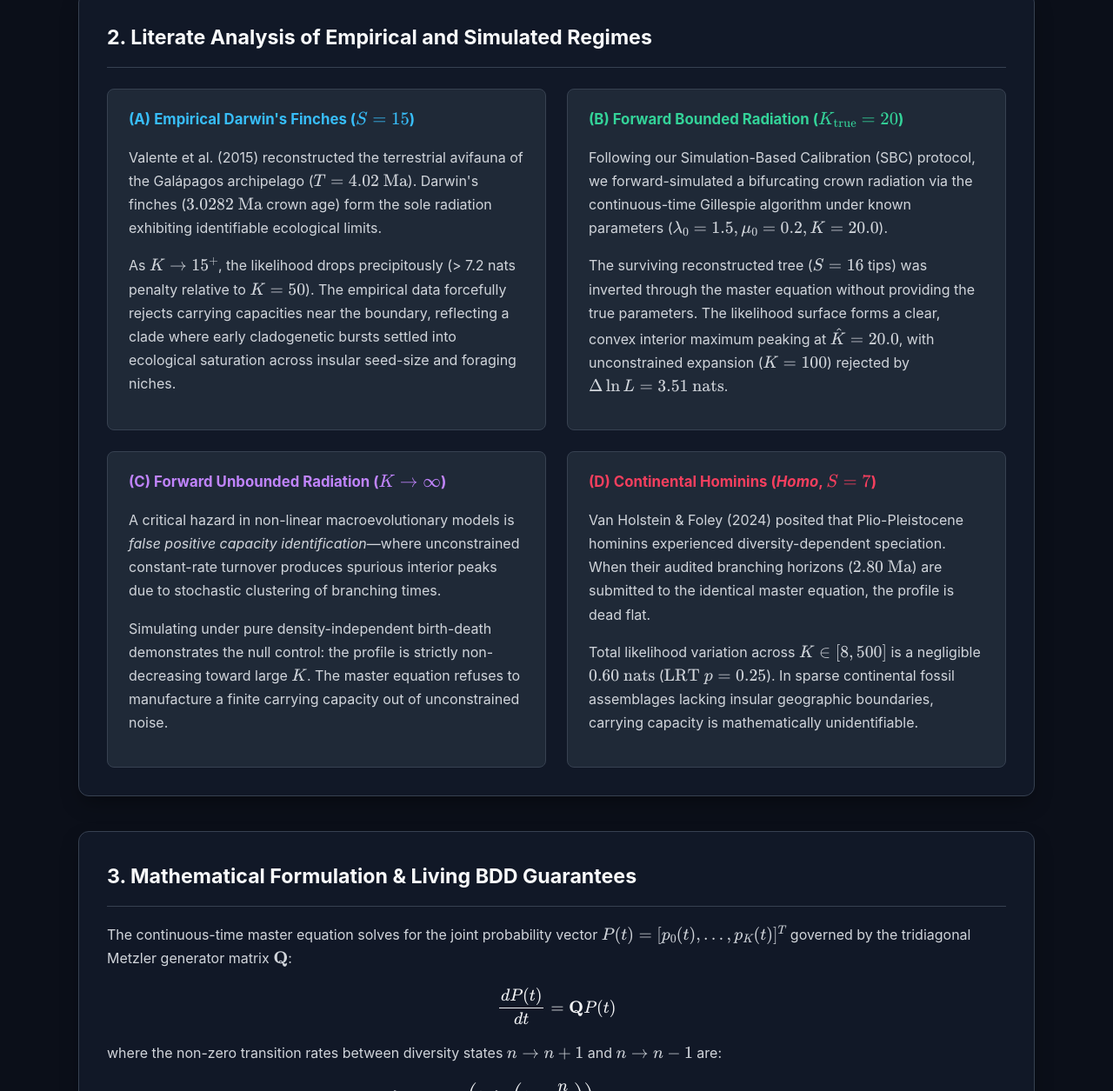
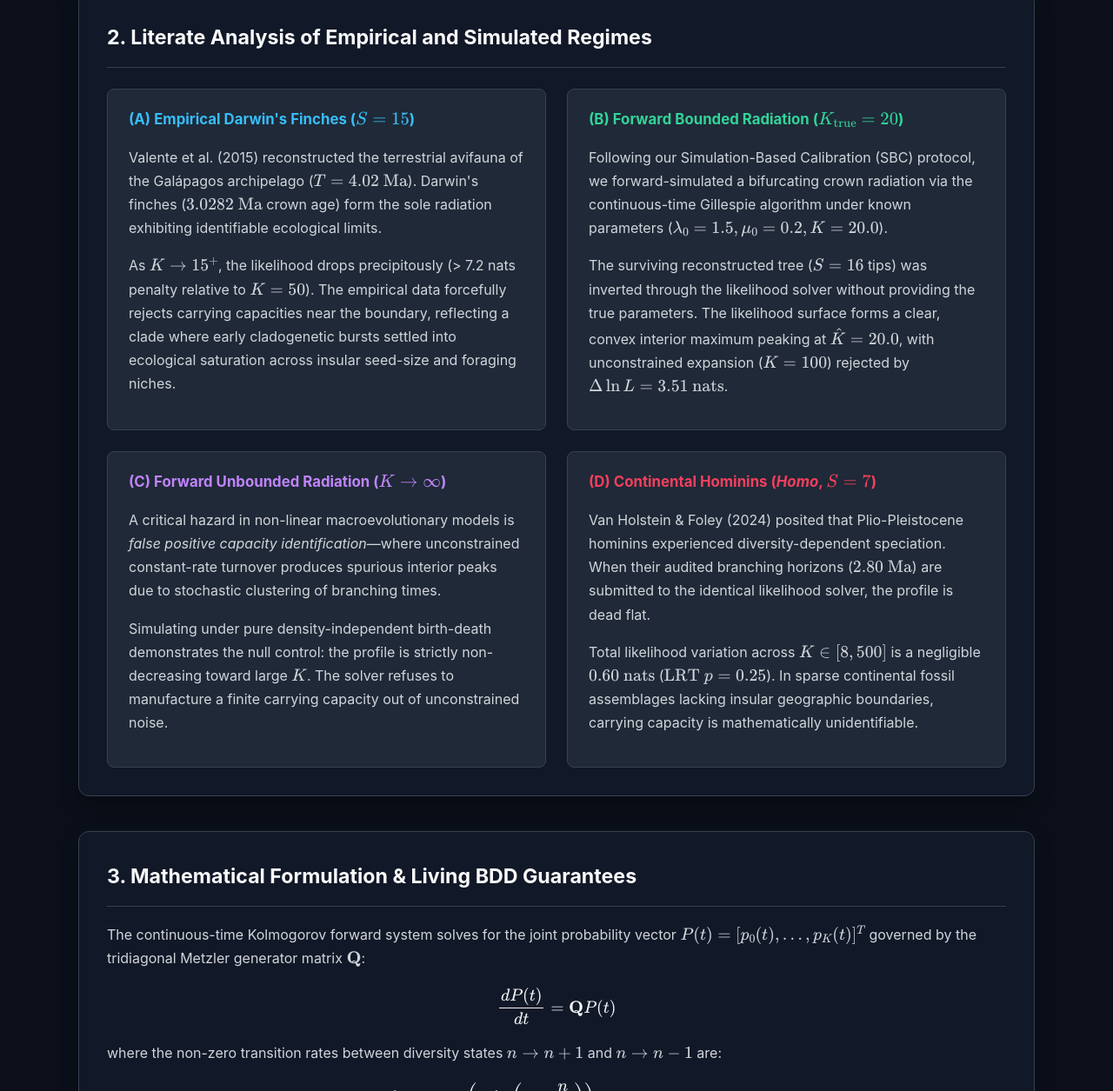
Before and after one commit to phosphene/hominin-morphodynamics, a plain HTML site: page docs/index.html in a window 1280 px wide. Shown: the part 1545-2800 px from the top of the page at 87% size. Drawn offline with nearby package versions, Linux system fonts and the light colour scheme.

Commit message:
chore(docs): standardize macroevolutionary ODE terminology (#15)
- Replace 'master equation' with standard systematic biology phrasing: continuous-time diversity-dependent ODEs / Kolmogorov forward equations
- Re-render profile comparison plot header to standard DDD terminology

Co-authored-by: Flow <flow@ind.media>

```diff
--- a/docs/index.html
+++ b/docs/index.html
@@ -207,7 +207,7 @@
     <div class="card">
       <h2>1. The Four-Panel Calibration Matrix</h2>
       <p>
-        The figure below exhibits profile log-likelihood curves \(\ln L(K)\) computed across carrying capacity \(K\) using the unified continuous-time master equation solver in <code>phosphene-holonomy</code>. Each curve scans candidate \(K\) from the physical lower boundary through \(K = 500\) under crown conditioning (\(\text{soc} = 2\)).
+        The figure below exhibits profile log-likelihood curves \(\ln L(K)\) computed across carrying capacity \(K\) using the continuous-time diversity-dependent ODE solver (Kolmogorov forward equations) in <code>phosphene-holonomy</code>. Each curve scans candidate \(K\) from the physical lower boundary through \(K = 500\) under crown conditioning (\(\text{soc} = 2\)).
       </p>
 
       <div class="plot-container">
@@ -240,7 +240,7 @@
             Following our Simulation-Based Calibration (SBC) protocol, we forward-simulated a bifurcating crown radiation via the continuous-time Gillespie algorithm under known parameters (\(\lambda_0 = 1.5, \mu_0 = 0.2, K = 20.0\)).
           </p>
           <p>
-            The surviving reconstructed tree (\(S = 16\) tips) was inverted through the master equation without providing the true parameters. The likelihood surface forms a clear, convex interior maximum peaking at \(\hat{K} = 20.0\), with unconstrained expansion (\(K = 100\)) rejected by \(\Delta\ln L = 3.51\text{ nats}\).
+            The surviving reconstructed tree (\(S = 16\) tips) was inverted through the likelihood solver without providing the true parameters. The likelihood surface forms a clear, convex interior maximum peaking at \(\hat{K} = 20.0\), with unconstrained expansion (\(K = 100\)) rejected by \(\Delta\ln L = 3.51\text{ nats}\).
           </p>
         </div>
 
@@ -250,14 +250,14 @@
             A critical hazard in non-linear macroevolutionary models is <em>false positive capacity identification</em>—where unconstrained constant-rate turnover produces spurious interior peaks due to stochastic clustering of branching times.
           </p>
           <p>
-            Simulating under pure density-independent birth-death demonstrates the null control: the profile is strictly non-decreasing toward large \(K\). The master equation refuses to manufacture a finite carrying capacity out of unconstrained noise.
+            Simulating under pure density-independent birth-death demonstrates the null control: the profile is strictly non-decreasing toward large \(K\). The solver refuses to manufacture a finite carrying capacity out of unconstrained noise.
           </p>
         </div>
 
         <div class="discourse-item">
           <h4 style="color: var(--accent-rose);">(D) Continental Hominins (<em>Homo</em>, \(S = 7\))</h4>
           <p>
-            Van Holstein &amp; Foley (2024) posited that Plio-Pleistocene hominins experienced diversity-dependent speciation. When their audited branching horizons (\(2.80\text{ Ma}\)) are submitted to the identical master equation, the profile is dead flat.
+            Van Holstein &amp; Foley (2024) posited that Plio-Pleistocene hominins experienced diversity-dependent speciation. When their audited branching horizons (\(2.80\text{ Ma}\)) are submitted to the identical likelihood solver, the profile is dead flat.
           </p>
           <p>
             Total likelihood variation across \(K \in [8, 500]\) is a negligible \(0.60\text{ nats}\) (\(\text{LRT } p = 0.25\)). In sparse continental fossil assemblages lacking insular geographic boundaries, carrying capacity is mathematically unidentifiable.
@@ -271,7 +271,7 @@
       <h2>3. Mathematical Formulation &amp; Living BDD Guarantees</h2>
 
       <p>
-        The continuous-time master equation solves for the joint probability vector \(P(t) = [p_0(t), \dots, p_K(t)]^T\) governed by the tridiagonal Metzler generator matrix \(\mathbf{Q}\):
+        The continuous-time Kolmogorov forward system solves for the joint probability vector \(P(t) = [p_0(t), \dots, p_K(t)]^T\) governed by the tridiagonal Metzler generator matrix \(\mathbf{Q}\):
       </p>
 
       $$\frac{d P(t)}{dt} = \mathbf{Q} P(t)$$
@@ -288,7 +288,7 @@
         <strong>Living BDD Specification:</strong> The entire forward simulation and parameter recovery lifecycle is codified as executable behavioral contracts in <code>features/finches_simulation.feature</code>:
         <ul>
           <li><code>Scenario 1</code>: Proves forward Gillespie cladogenesis matches realized finch richness (\(S \in [12, 22]\)) and satisfies the strict topological invariant: an \(S\)-tip tree contains exactly \(S - 1\) branching nodes.</li>
-          <li><code>Scenario 2</code>: Proves the master equation recovers \(\hat{K} = 20.0\) within \(\pm 2\) species and penalizes unconstrained models by \(&gt; 2.0\text{ nats}\).</li>
+          <li><code>Scenario 2</code>: Proves the likelihood solver recovers \(\hat{K} = 20.0\) within \(\pm 2\) species and penalizes unconstrained models by \(&gt; 2.0\text{ nats}\).</li>
           <li><code>Scenario 3</code>: Proves dual-ensemble SBC correctly discriminates bounded ecology from unbounded diversification across 100% of calibration replicates.</li>
         </ul>
       </div>
```
Also changed, not shown: docs/profile_likelihood_comparison.png.
